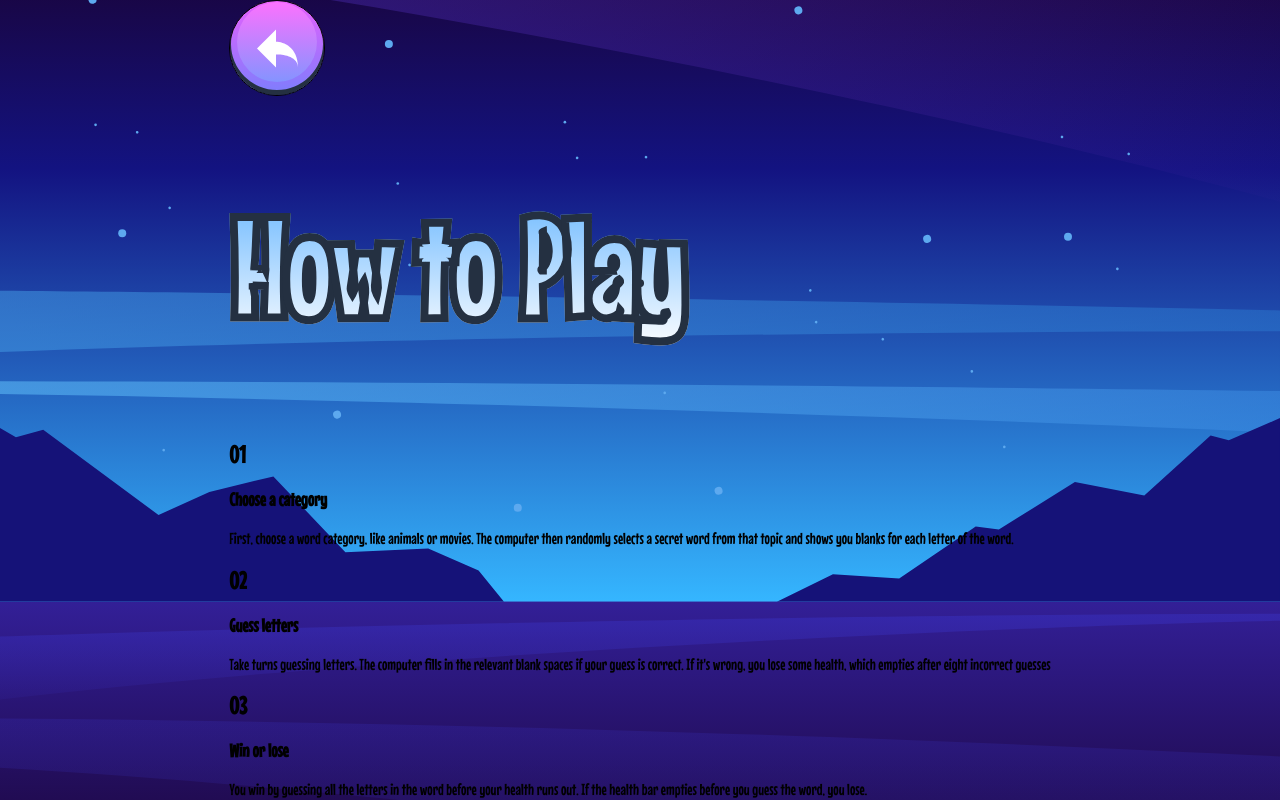
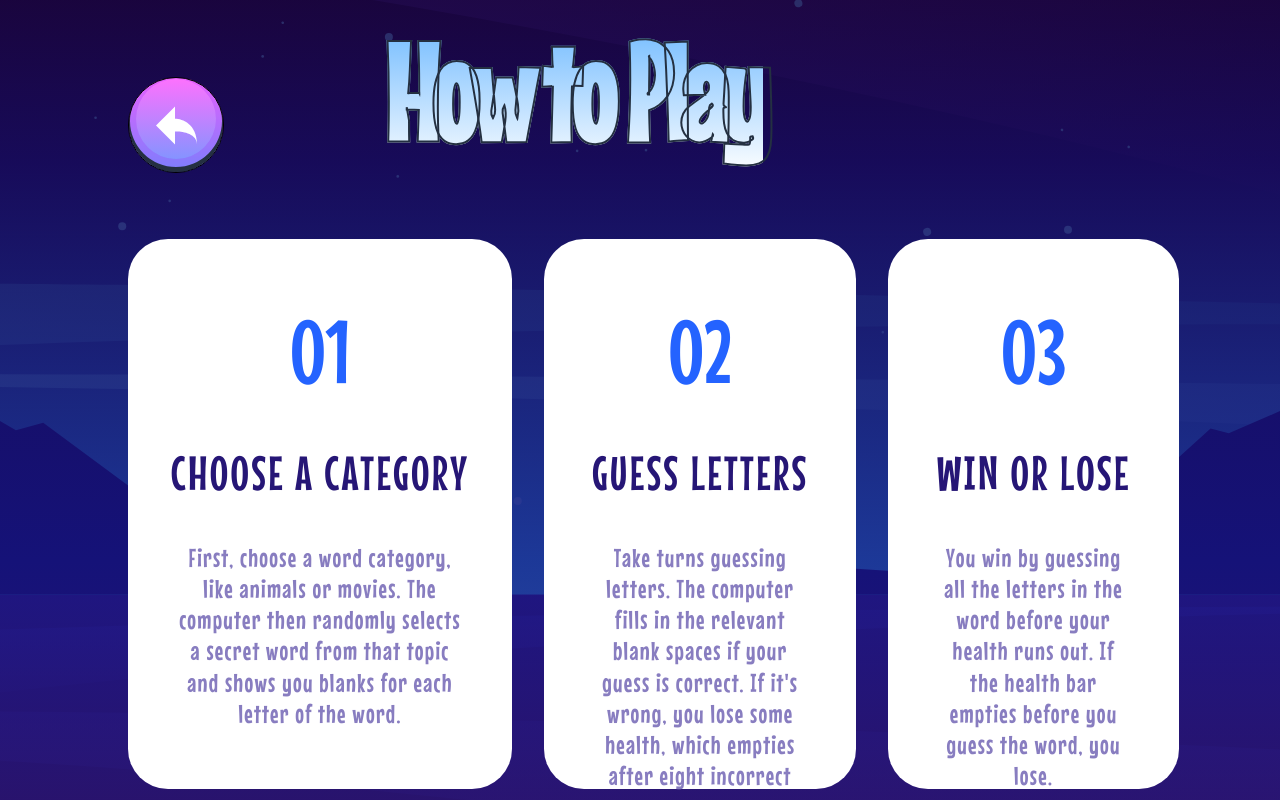
Before and after one commit to mikeFrees/hangman, a React (Vite) app: page /about in a window 1280 px wide. Built offline with nearby package versions, Linux system fonts and the light colour scheme.

Commit message:
updated styles for about page

```diff
--- a/src/components/layout/HowToCard.css
+++ b/src/components/layout/HowToCard.css
@@ -0,0 +1,48 @@
+.how-to-card {
+  box-sizing: border-box;
+  background-color: #fff;
+  width: 384px;
+  height: 550px;
+  border-radius: 40px;
+  padding: 60px 48px;
+  display: flex;
+  flex-direction: column;
+  align-items: center;
+  justify-content: flex-start;
+  gap: 40px;
+}
+
+.how-to-card h2 {
+  color: #2463ff;
+  font-size: 88px;
+  line-height: 1.2;
+  letter-spacing: 0;
+  font-family: 'Mouse Memoirs';
+  margin: 0;
+  text-align: center;
+  font-weight: 400;
+}
+
+.how-to-card h3 {
+  color: #261676;
+  width: max-content;
+  font-size: 48px;
+  line-height: 1.2;
+  letter-spacing: 0.05em;
+  font-family: 'Mouse Memoirs';
+  margin: 0;
+  text-transform: uppercase;
+  font-weight: 400;
+  text-align: center;
+}
+
+.how-to-card p {
+  color: #887DC0;
+  font-size: 26px;
+  line-height: 1.2;
+  letter-spacing: 0.05em;
+  font-family: 'Mouse Memoirs';
+  margin: 0;
+  font-weight: 400;
+  text-align: center;
+}
--- a/src/components/layout/HowToCard.jsx
+++ b/src/components/layout/HowToCard.jsx
@@ -1,4 +1,6 @@
-function HowToCard({step, title, description}) {
+import './HowToCard.css';
+
+function HowToCard({ step, title, description }) {
   return (
     <section className="how-to-card">
       <h2>{step}</h2>
--- a/src/pages/About.css
+++ b/src/pages/About.css
@@ -1,3 +1,18 @@
+article {
+  width: 100vw;
+  height: 100vh;
+  background: linear-gradient(
+    180deg,
+    rgba(26, 4, 58, 0.75) 0%,
+    rgba(21, 18, 120, 0.75) 70%,
+    rgba(43, 22, 119, 0.75) 100%
+  );
+  display: flex;
+  flex-direction: column;
+  justify-content: center;
+  align-items: center;
+}
+
 .button--menu__back {
   width: 94px;
   height: 94px;
@@ -9,12 +24,35 @@
   align-items: center;
 }
 
+.main--howto {
+  width: 80%;
+  display: flex;
+  gap: 32px;
+  flex-direction: row;
+  flex-wrap: nowrap;
+  justify-content: space-between;
+  align-items: center;
+}
+
 .header--howto {
+  width: 80%;
+  display: flex;
+  flex-direction: row;
+  justify-content: space-between;
+  align-items: center;
+}
+
+.header--howto h1 {
+  margin: 0;
+  margin-bottom: 64px;
+  margin-right: 38%;
   line-height: 1.2;
-  letter-spacing: -0.5%;
+  letter-spacing: -0.05em;
   font-size: 136px;
   background: linear-gradient(180deg, #67b6ff 0%, #fff 100%);
   background-clip: text;
-  color: transparent;
-  -webkit-text-stroke: 8px #243041;
+  -webkit-background-clip: text;
+  -webkit-text-fill-color: transparent;
+  -webkit-text-stroke: 2px #243041;
+  width: max-content;
 }
--- a/src/pages/About.jsx
+++ b/src/pages/About.jsx
@@ -5,14 +5,14 @@ import IconBack from '../assets/images/icon-back.svg?react';
 
 function About() {
   return (
-    <>
-      <header>
+    <article>
+      <header className="header--howto">
         <Link className="button--menu button--menu__back" to="/">
           <IconBack />
         </Link>
-        <h1 className="header--howto"> How to Play</h1>
+        <h1> How to Play</h1>
       </header>
-      <main>
+      <main className="main--howto">
         <HowToCard
           step="01"
           title="Choose a category"
@@ -35,7 +35,7 @@ function About() {
   the word, you lose."
         />
       </main>
-    </>
+    </article>
   );
 }
 
```
Lines whose indentation alone changed are shown as unchanged.
